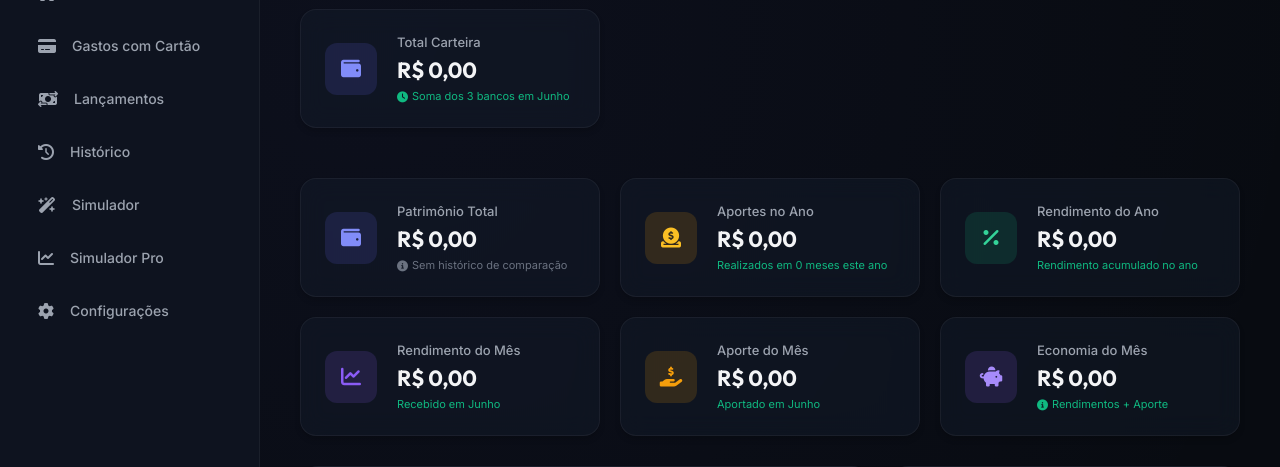
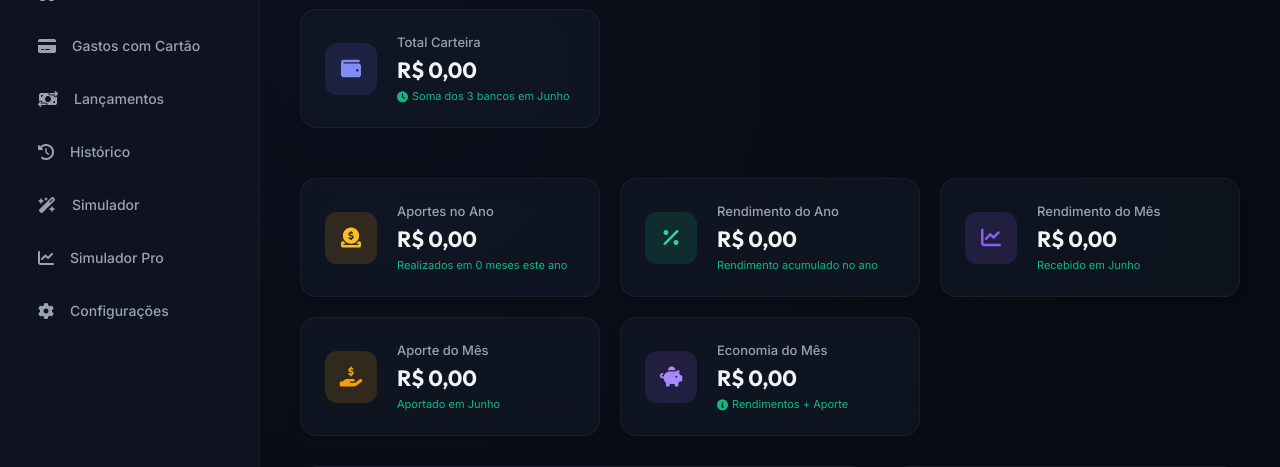
Before and after one commit to heriveltogabriel/investify-app, a Flask app: page / in a window 1280 px wide. Shown: the part 294-761 px from the top of the page. Run offline with Flask 3, Linux system fonts and the light colour scheme; the visitor is signed in with stand-in values (Sample User, id 1); data that the repository does not hold is empty.

Commit message:
feat: remove Patrimonio Total KPI card from Dashboard

```diff
--- a/static/app.js
+++ b/static/app.js
@@ -415,9 +415,11 @@ function renderKPIs() {
         }
     }
 
-    document.getElementById('kpi-networth').textContent = formatBRL(networth);
+    const networthEl = document.getElementById('kpi-networth');
+    if (networthEl) networthEl.textContent = formatBRL(networth);
 
     const trendEl = document.getElementById('kpi-networth-trend');
+    if (trendEl) {
         if (prevNetworth > 0) {
             const diff = networth - prevNetworth;
             const diffPct = (diff / prevNetworth) * 100;
@@ -430,6 +432,7 @@ function renderKPIs() {
         } else {
             trendEl.className = 'kpi-trend';
             trendEl.innerHTML = `<i class="fa-solid fa-circle-info"></i> Sem histórico de comparação`;
+        }
     }
 
     // 2. Rendimento (Juros acumulados no ano)
--- a/templates/index.html
+++ b/templates/index.html
@@ -167,18 +167,6 @@
 
                 <!-- KPI cards -->
                 <div class="kpi-grid" style="margin-top: 20px;">
-                    <div class="kpi-card">
-                        <div class="kpi-icon-wrapper pat">
-                            <i class="fa-solid fa-wallet"></i>
-                        </div>
-                        <div class="kpi-info">
-                            <h3>Patrimônio Total</h3>
-                            <p class="kpi-value" id="kpi-networth">R$ 0,00</p>
-                            <span class="kpi-trend positive" id="kpi-networth-trend">
-                                <i class="fa-solid fa-circle-arrow-up"></i> Carregando...
-                            </span>
-                        </div>
-                    </div>
 
                     <div class="kpi-card">
                         <div class="kpi-icon-wrapper aporte">
@@ -1219,6 +1207,6 @@
     </div>
 
     <!-- Main JavaScript Logic -->
-    <script src="app.js?v=1.0.7"></script>
+    <script src="app.js?v=1.0.8"></script>
 </body>
 </html>
```
Lines whose indentation alone changed are shown as unchanged.
